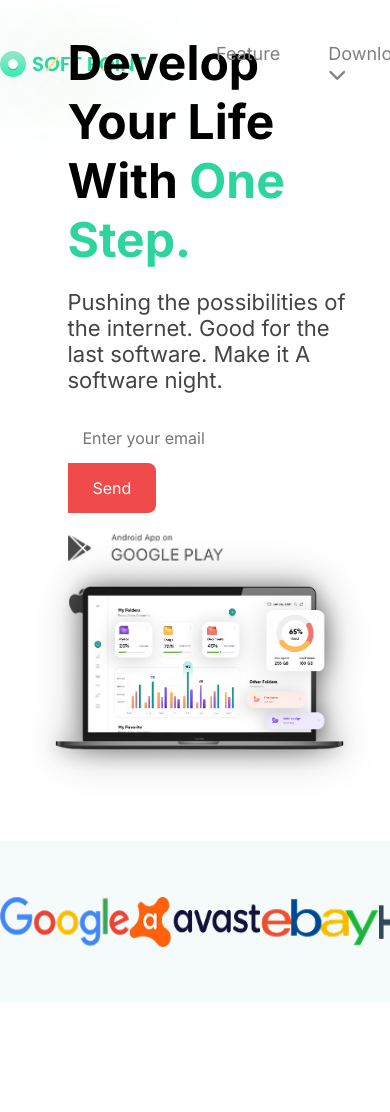
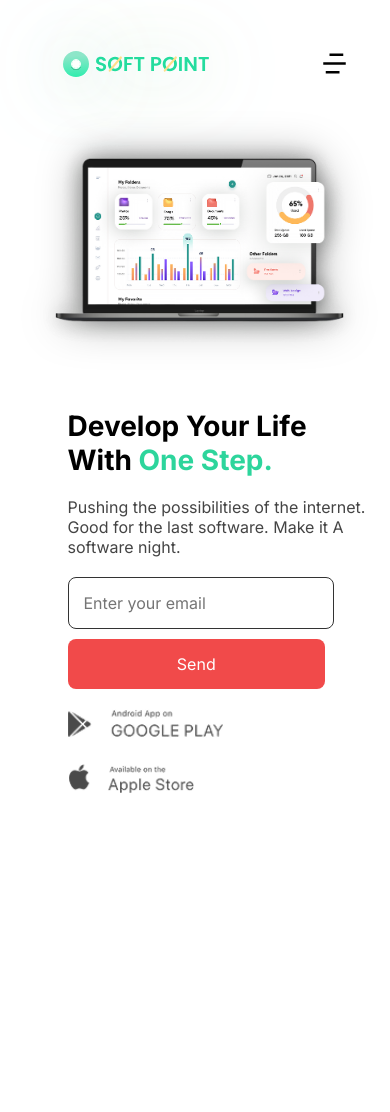
Before and after one commit to maxsadbek/Soft-Point, a plain HTML site: page index.html in a window 390 px wide. Shown: the top 1112 px of the page. Drawn offline with nearby package versions, Linux system fonts and the light colour scheme.

Commit message:
men navbar resposivini tugatdim

```diff
--- a/index.html
+++ b/index.html
@@ -40,6 +40,7 @@
 					</li>
 					<li><a href="#">Pricing</a></li>
 				</ul>
+				<i class="ri-menu-4-line"></i>
 			</div>
 			<div class="navbar_login_box">
 				<ul>
--- a/style/responsive.css
+++ b/style/responsive.css
@@ -0,0 +1,123 @@
+@media(max-width:600px) {
+
+	.navbar {
+		display: flex;
+		justify-content: space-between;
+		align-items: center;
+		margin-bottom: 1rem;
+	}
+
+	.navbar ul {
+		display: none;
+	}
+
+	.navbar i {
+		display: block;
+		font-size: 30px;
+	}
+
+	a {
+		text-decoration: none;
+	}
+
+	.logo {
+		align-items: center;
+		margin-left: -7px;
+		align-items: center;
+		margin-bottom: -30px;
+	}
+
+	.navbar_login_box button {
+		display: none;
+
+	}
+
+	.navbar_menu {
+		list-style: none;
+		display: flex;
+		gap: 20px;
+	}
+
+	.hero {
+		width: 100%;
+		padding: 50px 5%;
+		box-sizing: border-box;
+	}
+
+	.hero-content {
+		display: flex;
+		flex-direction: column-reverse;
+		flex-wrap: wrap;
+		max-width: 1400px;
+		margin: 0 auto;
+	}
+
+	.hero-text {
+		flex: 1 1 500px;
+		max-width: 600px;
+		margin-left: 3rem;
+		margin-top: 1rem;
+	}
+
+	.hero-text h1 {
+		font-size: 28px;
+		font-weight: bold;
+		margin-top: -200px;
+	}
+
+	.hero-text h1 span {
+		color: #2dd59c;
+	}
+
+	.hero-text p {
+		margin: 20px 0;
+		font-size: 16px;
+		color: #444;
+		margin-bottom: 1rem;
+	}
+
+	.email-box {
+		display: flex;
+		margin-top: 20px;
+	}
+
+	.email-box form input {
+		flex: 1;
+		padding: 15px;
+		border: 1px solid #333;
+		border-radius: 8px;
+		font-size: 16px;
+		outline: none;
+	}
+
+	.email-box button {
+		padding: 15px 25px;
+		background-color: #f14a4a;
+		border: none;
+		color: white;
+		border-radius: 8px 8px 8px 8px;
+		font-size: 16px;
+		cursor: pointer;
+		margin-top: 10px;
+		width: 85%;
+	}
+
+	.store-links img {
+		height: 30px;
+		margin-right: 10px;
+		margin-top: 20px;
+	}
+
+	.hero-img {
+		flex: 1 1 400px;
+		text-align: center;
+	}
+
+	.hero-img img {
+		max-width: 100%;
+		margin-top: -4rem;
+		height: auto;
+		filter: drop-shadow(0 0 10px rgba(0, 0, 0, 0.273)) drop-shadow(0 0 20px rgba(0, 0, 0, 0.339));
+	}
+
+}
--- a/style/style.css
+++ b/style/style.css
@@ -42,6 +42,10 @@ body {
 	font-size: 18px;
 	padding-bottom: 5px;
 	transition: color 0.3s ease;
+}
+
+.navbar i {
+	display: none;
 }
 
 /* nav effect */
```
